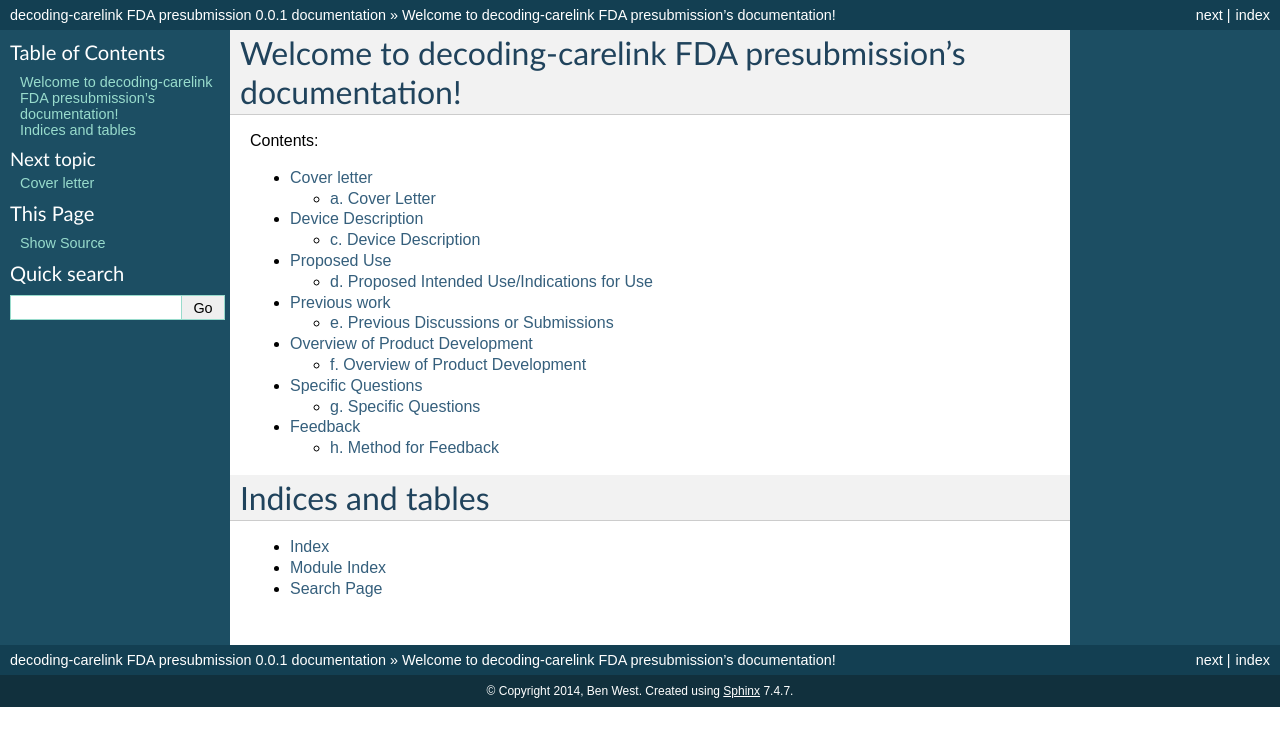
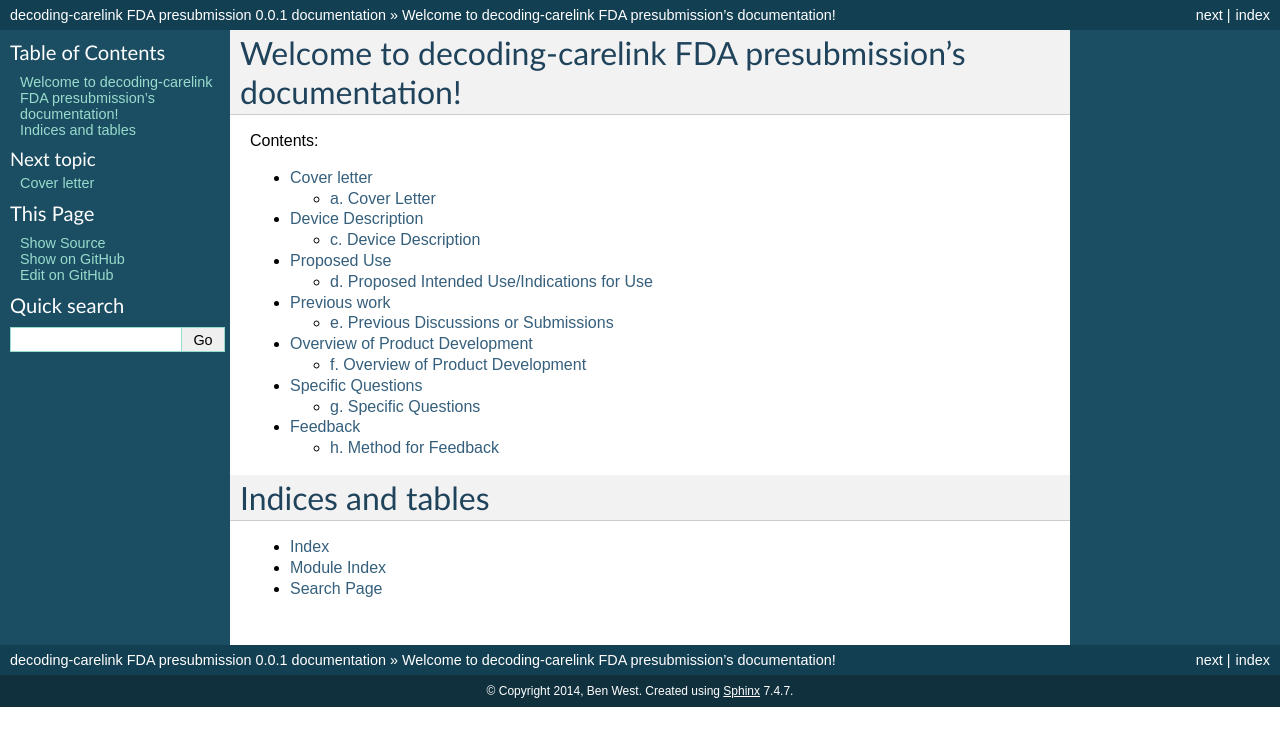
Before and after one commit to nightscout/fda-presubmission, a Sphinx documentation site: the page built from source/index.rst, in a window 1280 px wide. Shown: the top 746 px of the page. Built offline with Sphinx 7.4.7, drawn with Linux system fonts in a browser that asks for light colours; formulas are drawn with MathJax 3; pages that are not in the unit, such as notebooks, are missing from menus; some of the changed lines change nothing that is shown.

Commit message:
add link to github in html

```diff
--- /dev/null
+++ b/source/_ext/edit_on_github.py
@@ -0,0 +1,44 @@
+"""
+Sphinx extension to add ReadTheDocs-style "Edit on GitHub" links to the
+sidebar.
+
+Loosely based on https://github.com/astropy/astropy/pull/347
+"""
+
+import os
+import warnings
+
+
+__licence__ = 'BSD (3 clause)'
+
+
+def get_github_url(app, view, path):
+    return 'https://github.com/{project}/{view}/{branch}/{prefix}{path}'.format(
+        project=app.config.edit_on_github_project,
+        view=view,
+        prefix=app.config.edit_on_github_path_prefix,
+        branch=app.config.edit_on_github_branch,
+        path=path)
+
+
+def html_page_context(app, pagename, templatename, context, doctree):
+    if templatename != 'page.html':
+        return
+
+    if not app.config.edit_on_github_project:
+        warnings.warn("edit_on_github_project not specified")
+        return
+
+    path = os.path.relpath(doctree.get('source'), app.builder.srcdir)
+    show_url = get_github_url(app, 'blob', path)
+    edit_url = get_github_url(app, 'edit', path)
+
+    context['show_on_github_url'] = show_url
+    context['edit_on_github_url'] = edit_url
+
+
+def setup(app):
+    app.add_config_value('edit_on_github_project', '', True)
+    app.add_config_value('edit_on_github_branch', 'master', True)
+    app.add_config_value('edit_on_github_path_prefix', 'source/', True)
+    app.connect('html-page-context', html_page_context)
--- /dev/null
+++ b/source/_templates/sourcelink.html
@@ -0,0 +1,15 @@
+{%- if show_source and has_source and sourcename %}
+  <h3>{{ _('This Page') }}</h3>
+  <ul class="this-page-menu">
+    <li><a href="{{ pathto('_sources/' + sourcename, true)|e }}"
+           rel="nofollow">{{ _('Show Source') }}</a></li>
+  {%- if show_on_github_url %}
+    <li><a href="{{ show_on_github_url }}"
+           rel="nofollow">{{ _('Show on GitHub') }}</a></li>
+  {%- endif %}
+  {%- if edit_on_github_url %}
+    <li><a href="{{ edit_on_github_url }}"
+           rel="nofollow">{{ _('Edit on GitHub') }}</a></li>
+  {%- endif %}
+  </ul>
+{%- endif %}
--- a/source/conf.py
+++ b/source/conf.py
@@ -19,6 +19,9 @@ import os
 # add these directories to sys.path here. If the directory is relative to the
 # documentation root, use os.path.abspath to make it absolute, like shown here.
 #sys.path.insert(0, os.path.abspath('.'))
+# os.environ['PYTHONPATH'] = os.path.abspath('_ext')
+sys.path.insert(0, os.path.abspath('_ext'))
+# sys.path.insert(0, os.path.abspath('.'))
 
 # -- General configuration ------------------------------------------------
 
@@ -32,6 +35,7 @@ extensions = [
     'sphinx.ext.todo',
     'sphinx.ext.pngmath',
     'rst2pdf.pdfbuilder',
+    'edit_on_github',
 ]
 
 # Add any paths that contain templates here, relative to this directory.
@@ -350,3 +354,6 @@ pdf_style_path = [ '.', '_styles']
 # pdf_use_numbered_links = True
 # pdf_page_template = 'cutePage'
 # pdf_use_toc = True
+
+edit_on_github_project = 'medevice-users/decoding-presub'
+edit_on_github_branch = 'master'
```
Also changed, not shown: source/_ext/__init__.py (added), 1 other file.
